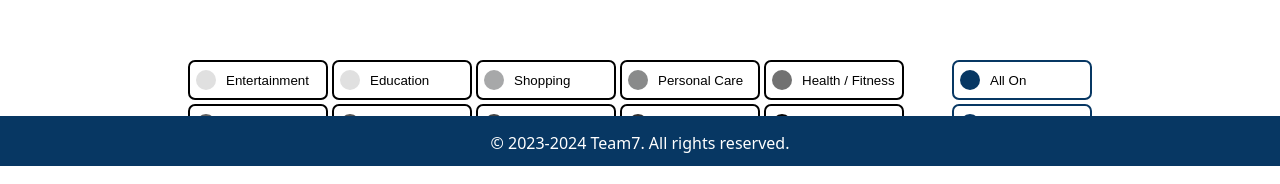
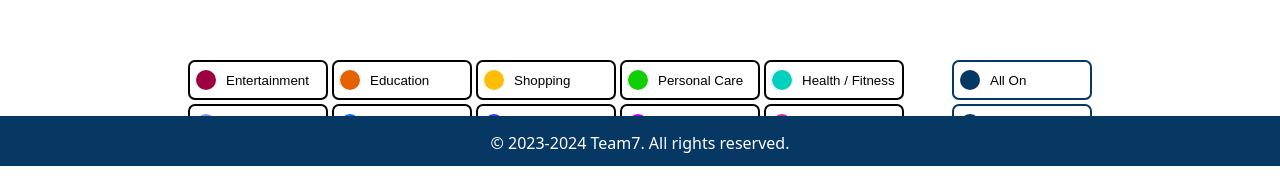
Before and after one commit to He1mont/CapitalOne-Carbon-Impact, a React (Create React App) app in the folder frontend/: page /home/history in a window 1280 px wide. Shown: the part 634-818 px from the top of the page. Built offline with nearby package versions, Linux system fonts and the light colour scheme; no server answers.

Commit message:
feat(frontend): link history page to user colorTheme setting

```diff
--- a/frontend/src/pages/History.js
+++ b/frontend/src/pages/History.js
@@ -93,7 +93,7 @@ class Graphs extends Component {
       dataForBar: [],
       categoryState: this.returnCategoryState(true),
       loading: true,
-      colourCorrection: 3
+      colorTheme: 0
     };
   }
 
@@ -115,7 +115,7 @@ class Graphs extends Component {
 
   // Return an object, each attribute is a category with value representing color
   getColors() {
-    if (this.state.colourCorrection == 0) {
+    if (this.state.colorTheme === 0) {
       return {
         'Entertainment': '#9e0142',
         'Education': '#e66100',
@@ -128,7 +128,7 @@ class Graphs extends Component {
         'Auto & Transport': '#b200ff',
         'Travel': '#cc2ca3'
       };
-    } else if (this.state.colourCorrection == 1) {
+    } else if (this.state.colorTheme === 1) {
       return {
         'Entertainment': '#0051a8',
         'Education': '#006cdd',
@@ -141,7 +141,7 @@ class Graphs extends Component {
         'Auto & Transport': '#c4922a',
         'Travel': '#826219'
       };
-    } else if (this.state.colourCorrection == 2) {
+    } else if (this.state.colorTheme === 2) {
       return {
         'Entertainment': '#8b373b',
         'Education': '#c74c52',
@@ -154,7 +154,7 @@ class Graphs extends Component {
         'Auto & Transport': '#31a1ae',
         'Travel': '#31a1ae'
       };
-    } else if (this.state.colourCorrection == 3) {
+    } else if (this.state.colorTheme === 3) {
       return {
         'Entertainment': '#e0e0e0',
         'Education': '#e0e0e0',
@@ -179,7 +179,11 @@ class Graphs extends Component {
   }
 
   // Loads initial data for all chart types
-  componentDidMount() {
+  async componentDidMount() {
+    const data = await API.getAccountByID(this.props.id)
+    const colorTheme = data[0].colorMode
+
+    this.setState({ colorTheme: colorTheme })
     this.generatePieChartData();
     this.generateLineChartData();
     this.generateBarChartData();
```
